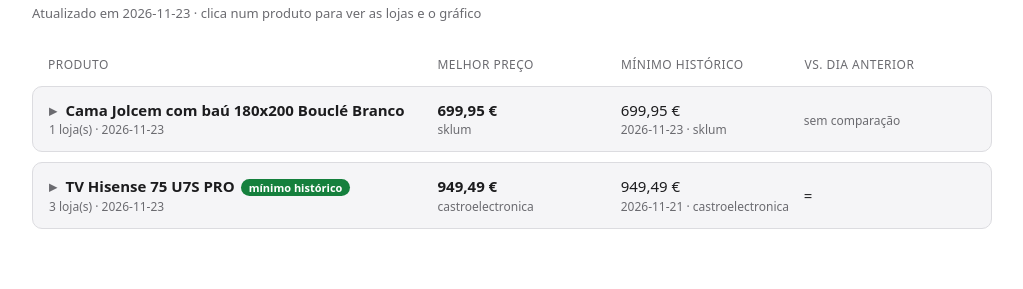
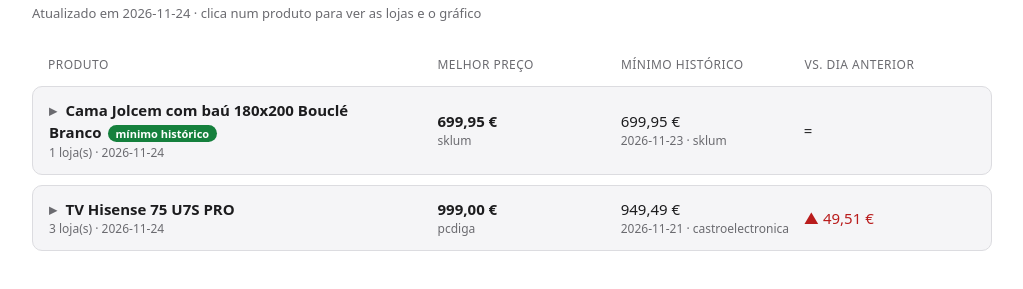
Before and after one commit to joaoBastos94/WebPage_PriceTrackerMaster, a plain HTML site: page index.html in a window 1280 px wide. Shown: the part 57-346 px from the top of the page, without its empty margins (128-1151 px from the left). Drawn offline with Linux system fonts and the light colour scheme.

Commit message:
Atualiza site 2026-11-24

```diff
--- a/index.html
+++ b/index.html
@@ -37,35 +37,35 @@ summary{grid-template-columns:1fr 1fr}.name{grid-column:1/-1}}
 </style></head>
 <body><main>
 <h1>Price tracker</h1>
-<p class="sub">Atualizado em 2026-11-23 · clica num produto para ver as lojas e o gráfico</p>
+<p class="sub">Atualizado em 2026-11-24 · clica num produto para ver as lojas e o gráfico</p>
 <div class="head"><div>Produto</div><div>Melhor preço</div><div>Mínimo histórico</div><div>vs. dia anterior</div></div>
 
 <details>
 <summary>
- <div class="name">Cama Jolcem com baú 180x200 Bouclé Branco<div class="shop">1 loja(s) · 2026-11-23</div></div>
+ <div class="name">Cama Jolcem com baú 180x200 Bouclé Branco<span class="badge">mínimo histórico</span><div class="shop">1 loja(s) · 2026-11-24</div></div>
  <div><strong>699,95 €</strong><div class="shop">sklum</div></div>
  <div>699,95 €<div class="shop">2026-11-23 · sklum</div></div>
- <div><span class="shop">sem comparação</span></div>
+ <div><span>=</span></div>
 </summary>
 <div class="body">
- <h3>Lojas (última leitura: 2026-11-23)</h3>
+ <h3>Lojas (última leitura: 2026-11-24)</h3>
  <div class="wrap"><table><tr><th>Loja</th><th class="n">Preço</th><th>Link</th></tr><tr><td>sklum</td><td class="n">699,95 €</td><td><a href="https://www.sklum.com/pt/comprar-camas/185641-cama-com-base-rebativel-em-tecido-boucle-jolcem.html?id_c=471241" target="_blank" rel="noopener">abrir</a></td></tr></table></div>
  <h3>Preço mínimo diário</h3>
- <svg viewBox="0 0 640 220" role="img" aria-label="Evolução do preço mínimo"><line class="grid" x1="70" x2="624" y1="190.0" y2="190.0"/><text class="lbl" x="62" y="194.0" text-anchor="end">699 €</text><line class="grid" x1="70" x2="624" y1="132.0" y2="132.0"/><text class="lbl" x="62" y="136.0" text-anchor="end">700 €</text><line class="grid" x1="70" x2="624" y1="74.0" y2="74.0"/><text class="lbl" x="62" y="78.0" text-anchor="end">700 €</text><line class="grid" x1="70" x2="624" y1="16.0" y2="16.0"/><text class="lbl" x="62" y="20.0" text-anchor="end">701 €</text><circle class="dot min" cx="347.0" cy="103.0" r="4"><title>2026-11-23: 699,95 € (sklum)</title></circle><text class="lbl" x="347.0" y="212" text-anchor="middle">2026-11-23</text></svg>
+ <svg viewBox="0 0 640 220" role="img" aria-label="Evolução do preço mínimo"><line class="grid" x1="70" x2="624" y1="190.0" y2="190.0"/><text class="lbl" x="62" y="194.0" text-anchor="end">699 €</text><line class="grid" x1="70" x2="624" y1="132.0" y2="132.0"/><text class="lbl" x="62" y="136.0" text-anchor="end">700 €</text><line class="grid" x1="70" x2="624" y1="74.0" y2="74.0"/><text class="lbl" x="62" y="78.0" text-anchor="end">700 €</text><line class="grid" x1="70" x2="624" y1="16.0" y2="16.0"/><text class="lbl" x="62" y="20.0" text-anchor="end">701 €</text><polyline class="line" points="70.0,103.0 624.0,103.0"/><circle class="dot min" cx="70.0" cy="103.0" r="4"><title>2026-11-23: 699,95 € (sklum)</title></circle><circle class="dot min" cx="624.0" cy="103.0" r="4"><title>2026-11-24: 699,95 € (sklum)</title></circle><text class="lbl" x="70.0" y="212" text-anchor="start">2026-11-23</text><text class="lbl" x="624.0" y="212" text-anchor="end">2026-11-24</text></svg>
 </div>
 </details>
 <details>
 <summary>
- <div class="name">TV Hisense 75 U7S PRO<span class="badge">mínimo histórico</span><div class="shop">3 loja(s) · 2026-11-23</div></div>
- <div><strong>949,49 €</strong><div class="shop">castroelectronica</div></div>
+ <div class="name">TV Hisense 75 U7S PRO<div class="shop">3 loja(s) · 2026-11-24</div></div>
+ <div><strong>999,00 €</strong><div class="shop">pcdiga</div></div>
  <div>949,49 €<div class="shop">2026-11-21 · castroelectronica</div></div>
- <div><span>=</span></div>
+ <div><span class="up">▲ 49,51 €</span></div>
 </summary>
 <div class="body">
- <h3>Lojas (última leitura: 2026-11-23)</h3>
- <div class="wrap"><table><tr><th>Loja</th><th class="n">Preço</th><th>Link</th></tr><tr><td>castroelectronica</td><td class="n">949,49 €</td><td><a href="https://www.castroelectronica.pt/product/smart-tv-miniled-75-serie-u7s-pro-2026-4k-ultra-hd-wi-fi-preto--hisense" target="_blank" rel="noopener">abrir</a></td></tr><tr><td>pcdiga</td><td class="n">999,00 €</td><td><a href="https://www.pcdiga.com/imagem-e-som/televisores/televisores/televisao-smart-tv-hisense-series-u7s-pro-2026-75-189cm-mini-led-4k-uhd-vidaa-75u7s-pro-6942351437446" target="_blank" rel="noopener">abrir</a></td></tr><tr><td>worten</td><td class="n">1.225,00 €</td><td><a href="https://www.worten.pt/produtos/tv-hisense-75u7s-pro-mini-led-75-189-cm-ultra-hd-smart-tv-8786087" target="_blank" rel="noopener">abrir</a></td></tr></table></div>
+ <h3>Lojas (última leitura: 2026-11-24)</h3>
+ <div class="wrap"><table><tr><th>Loja</th><th class="n">Preço</th><th>Link</th></tr><tr><td>pcdiga</td><td class="n">999,00 €</td><td><a href="https://www.pcdiga.com/imagem-e-som/televisores/televisores/televisao-smart-tv-hisense-series-u7s-pro-2026-75-189cm-mini-led-4k-uhd-vidaa-75u7s-pro-6942351437446" target="_blank" rel="noopener">abrir</a></td></tr><tr><td>castroelectronica</td><td class="n">1.179,99 €</td><td><a href="https://www.castroelectronica.pt/product/smart-tv-miniled-75-serie-u7s-pro-2026-4k-ultra-hd-wi-fi-preto--hisense" target="_blank" rel="noopener">abrir</a></td></tr><tr><td>worten</td><td class="n">1.359,00 €</td><td><a href="https://www.worten.pt/produtos/tv-hisense-75u7s-pro-mini-led-75-189-cm-ultra-hd-smart-tv-8786087" target="_blank" rel="noopener">abrir</a></td></tr></table></div>
  <h3>Preço mínimo diário</h3>
- <svg viewBox="0 0 640 220" role="img" aria-label="Evolução do preço mínimo"><line class="grid" x1="70" x2="624" y1="190.0" y2="190.0"/><text class="lbl" x="62" y="194.0" text-anchor="end">948 €</text><line class="grid" x1="70" x2="624" y1="132.0" y2="132.0"/><text class="lbl" x="62" y="136.0" text-anchor="end">949 €</text><line class="grid" x1="70" x2="624" y1="74.0" y2="74.0"/><text class="lbl" x="62" y="78.0" text-anchor="end">950 €</text><line class="grid" x1="70" x2="624" y1="16.0" y2="16.0"/><text class="lbl" x="62" y="20.0" text-anchor="end">951 €</text><polyline class="line" points="70.0,103.0 347.0,103.0 624.0,103.0"/><circle class="dot min" cx="70.0" cy="103.0" r="4"><title>2026-11-21: 949,49 € (castroelectronica)</title></circle><circle class="dot min" cx="347.0" cy="103.0" r="4"><title>2026-11-22: 949,49 € (castroelectronica)</title></circle><circle class="dot min" cx="624.0" cy="103.0" r="4"><title>2026-11-23: 949,49 € (castroelectronica)</title></circle><text class="lbl" x="70.0" y="212" text-anchor="start">2026-11-21</text><text class="lbl" x="624.0" y="212" text-anchor="end">2026-11-23</text></svg>
+ <svg viewBox="0 0 640 220" role="img" aria-label="Evolução do preço mínimo"><line class="grid" x1="70" x2="624" y1="190.0" y2="190.0"/><text class="lbl" x="62" y="194.0" text-anchor="end">944 €</text><line class="grid" x1="70" x2="624" y1="132.0" y2="132.0"/><text class="lbl" x="62" y="136.0" text-anchor="end">964 €</text><line class="grid" x1="70" x2="624" y1="74.0" y2="74.0"/><text class="lbl" x="62" y="78.0" text-anchor="end">984 €</text><line class="grid" x1="70" x2="624" y1="16.0" y2="16.0"/><text class="lbl" x="62" y="20.0" text-anchor="end">1.005 €</text><polyline class="line" points="70.0,173.2 254.7,173.2 439.3,173.2 624.0,32.8"/><circle class="dot min" cx="70.0" cy="173.2" r="4"><title>2026-11-21: 949,49 € (castroelectronica)</title></circle><circle class="dot min" cx="254.7" cy="173.2" r="4"><title>2026-11-22: 949,49 € (castroelectronica)</title></circle><circle class="dot min" cx="439.3" cy="173.2" r="4"><title>2026-11-23: 949,49 € (castroelectronica)</title></circle><circle class="dot" cx="624.0" cy="32.8" r="4"><title>2026-11-24: 999,00 € (pcdiga)</title></circle><text class="lbl" x="70.0" y="212" text-anchor="start">2026-11-21</text><text class="lbl" x="624.0" y="212" text-anchor="end">2026-11-24</text></svg>
 </div>
 </details>
 </main></body></html>
```
